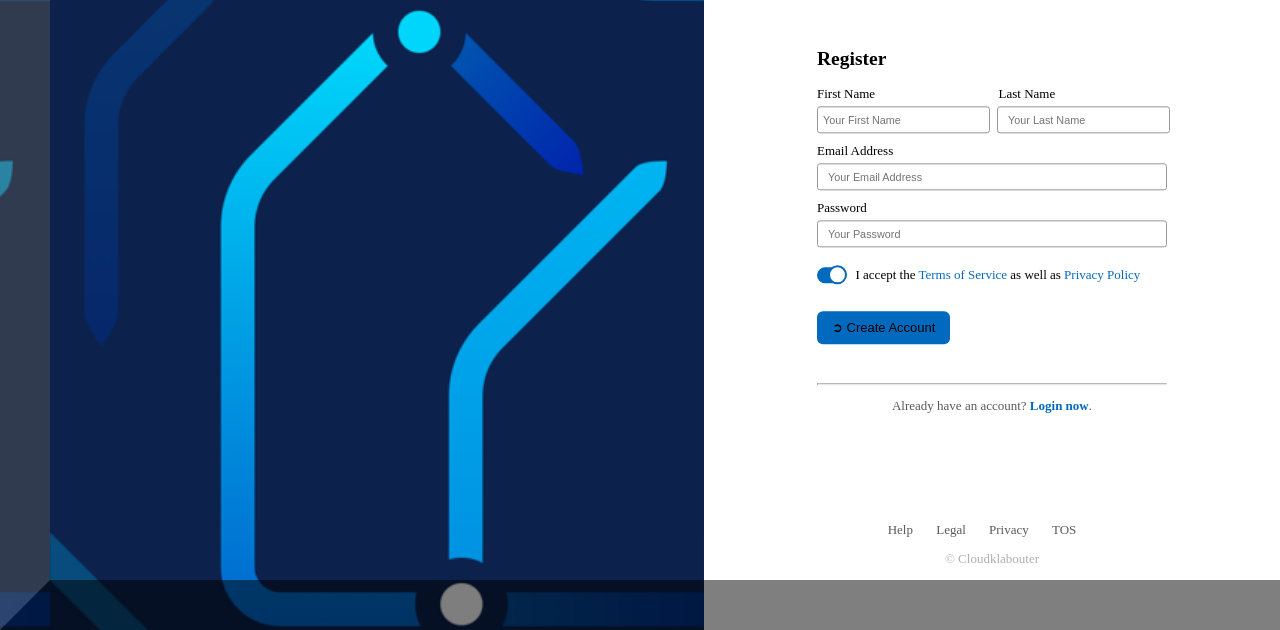
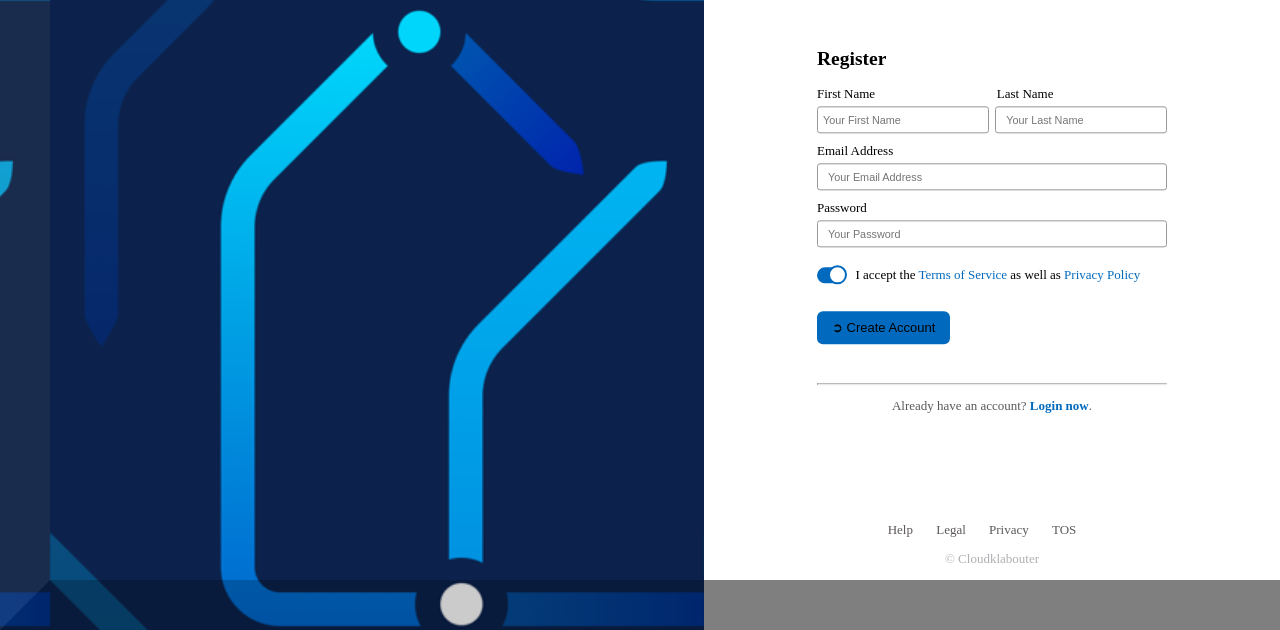
Before and after one commit to anirudhdmenon/website-kalypso, a plain HTML site: page index.html in a window 1280 px wide. Shown: the part 170-800 px from the top of the page. Drawn offline with Linux system fonts and the light colour scheme.

Commit message:
alterations

```diff
--- a/style.css
+++ b/style.css
@@ -1,6 +1,7 @@
 *{
     box-sizing: border-box;
 }
+
 /* Split the screen in half */
 .split {
     height: 100%;
@@ -21,9 +22,16 @@
     background-size: cover;
     /*background-size: cover;
     background-repeat: no-repeat;*/
-    border: 50px solid rgba(0, 0, 0, 0.5);
+    border: 50px solid rgba(0, 0, 0, 0.2);
     border-style: outset;
     border-right: none;
+  }
+  .img{
+    border: none;
+    height: 100%;
+    width: 100%;
+    border-radius: 10px;
+    opacity: 0.5;
   }
 
   /* Control the right side */
@@ -46,6 +54,7 @@
   }
   .form{
     /*border: 2px solid black;*/
+
     width: 350px;
     height: auto;
     text-align: left;
@@ -61,7 +70,7 @@
   }
   .name {
     display: grid;
-    grid-template-columns: 50% 50%;
+    grid-template-columns: 49.5% 49.5%;
   }
   #fName {
     padding: 5px 5px;
@@ -135,7 +144,7 @@
     -webkit-transition: .4s;
     transition: .4s;
     border-radius: 50%;
-    border: 2px solid white;
+    border: 2px solid rgb(209, 206, 206);
   }
   .check{
     vertical-align: top;
@@ -172,6 +181,7 @@
   .centered p{
     font-size: small;
     color: #5c5858;
+
   }
   .centered p a{
     text-decoration: none;
```
Also changed, not shown: index.html (+0 -2 lines).
